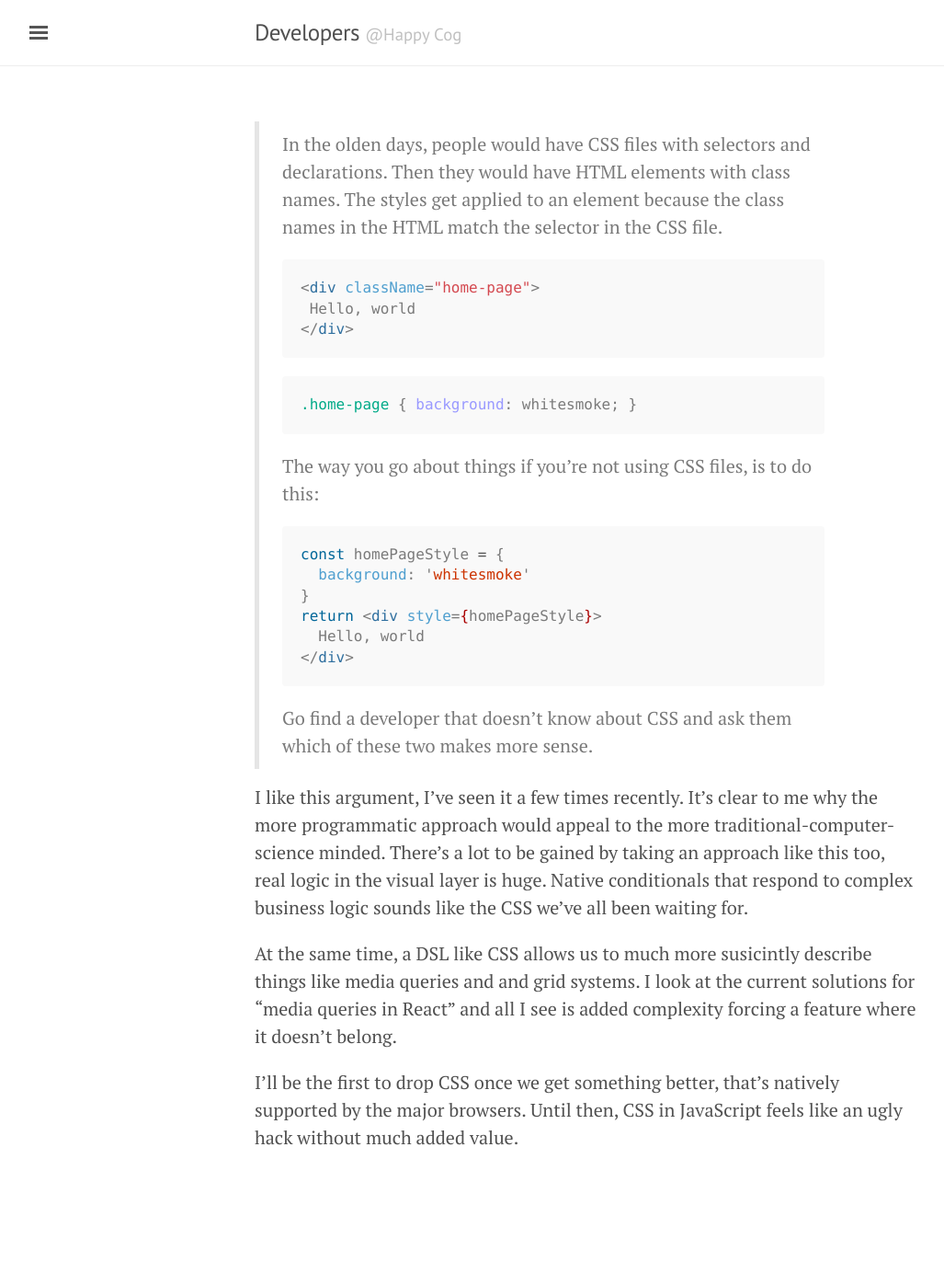
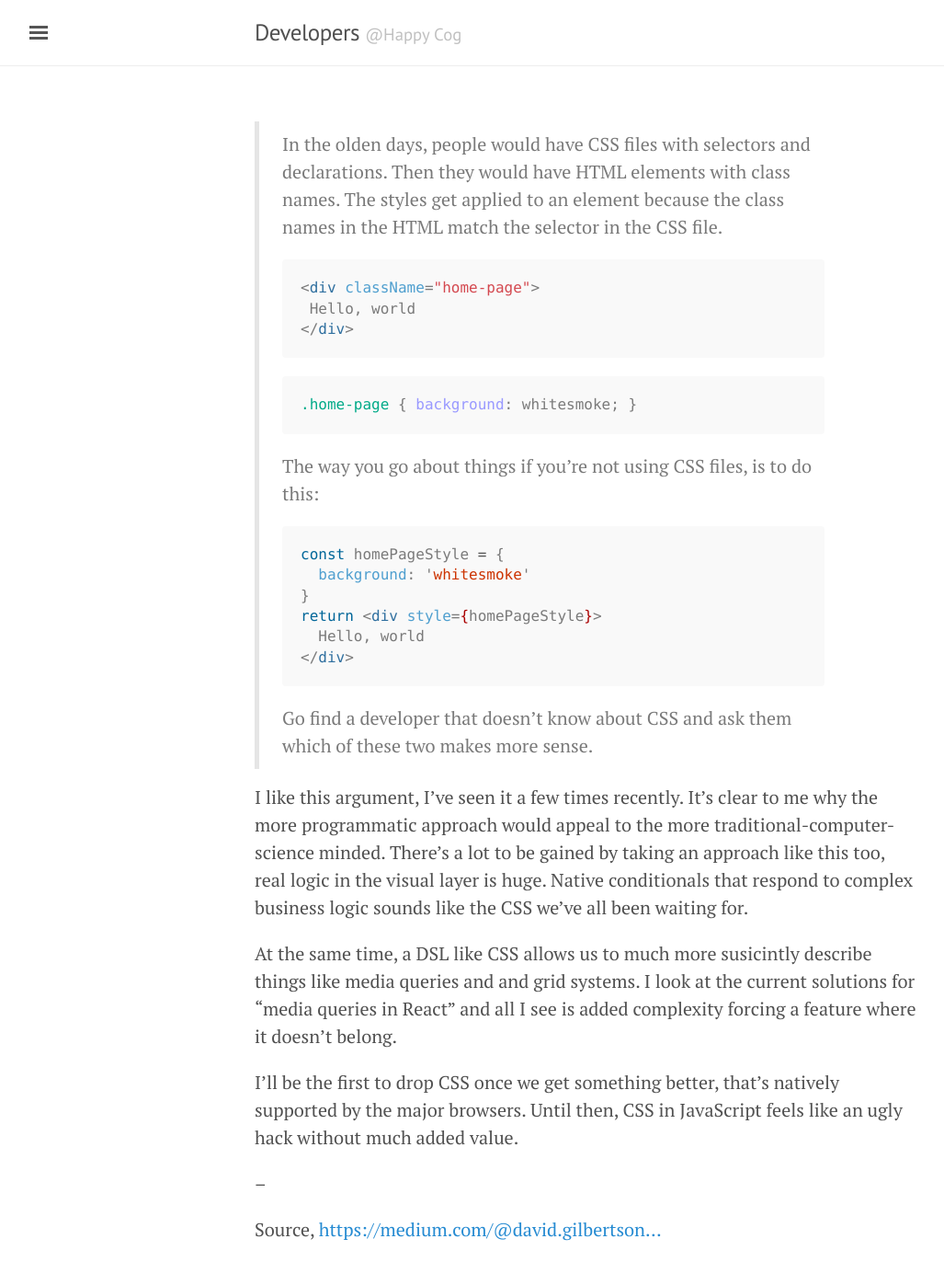
Before and after one commit to happycog/dev, a Jekyll site: the page built from _posts/16-07-18-we-built-our-website-without-css-the-highs-and-the-lows.md, in a window 1280 px wide. Shown: the whole page at 92% size, without its empty margins (3-1030 px from the left). Built offline with Jekyll 4.4.1, drawn with Linux system fonts in a browser that asks for light colours; before the commit the page ends 1272 px from its top, so only the background shows below that.

Commit message:
Update 16-07-18-we-built-our-website-without-css-the-highs-and-the-lows.md

```diff
--- a/_posts/16-07-18-we-built-our-website-without-css-the-highs-and-the-lows.md
+++ b/_posts/16-07-18-we-built-our-website-without-css-the-highs-and-the-lows.md
@@ -32,3 +32,7 @@ I like this argument, I've seen it a few times recently. It's clear to me why th
 At the same time, a DSL like CSS allows us to much more susicintly describe things like media queries and and grid systems. I look at the current solutions for "media queries in React" and all I see is added complexity forcing a feature where it doesn't belong.
 
 I'll be the first to drop CSS once we get something better, that's natively supported by the major browsers. Until then, CSS in JavaScript feels like an ugly hack without much added value.
+
+--
+
+Source, [https://medium.com/@david.gilbertson...](https://medium.com/@david.gilbertson/building-a-website-without-css-trials-and-tribulations-5aa30499f57c#.3scw9east)
```
